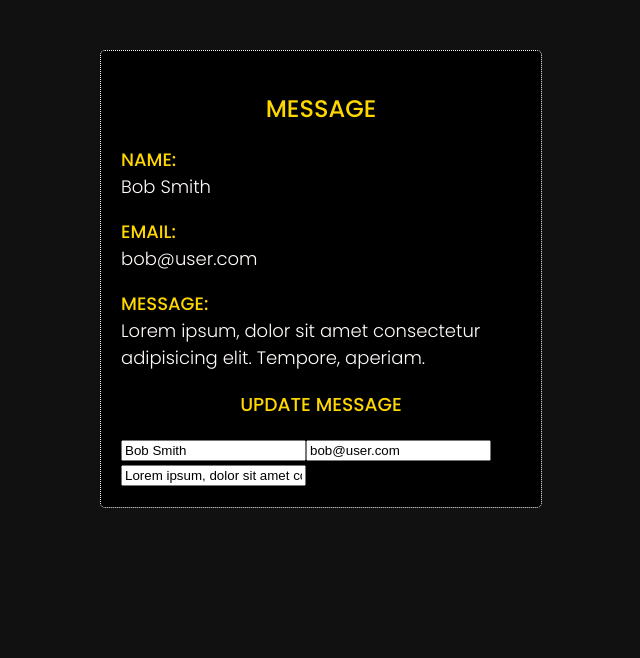
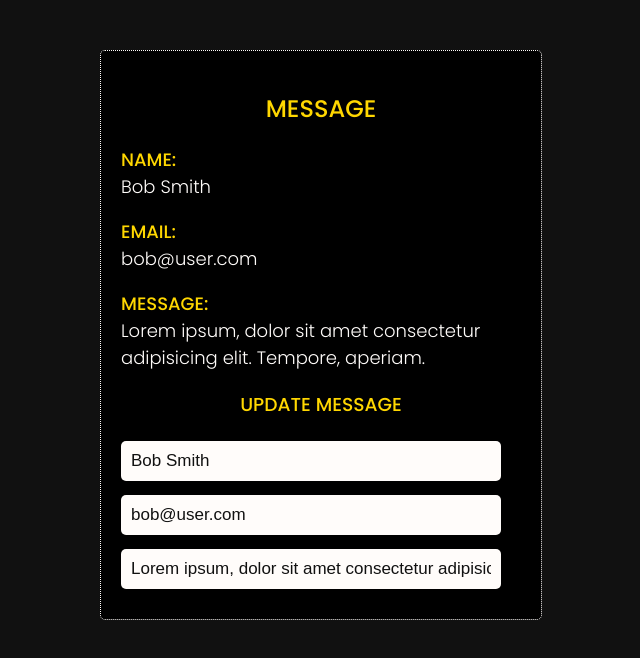
Before and after one commit to Nimira43/The-Apothecary, an Angular app in the folder Angular/Simple-Profile-Card/: page / in a window 1280 px wide. Shown: the top 658 px of the page, without its empty margins (319-959 px from the left). Built offline with nearby package versions, Linux system fonts and the light colour scheme.

Commit message:
Form has two way data binding. Mini project completed.

```diff
--- a/Angular/Simple-Profile-Card/src/styles.scss
+++ b/Angular/Simple-Profile-Card/src/styles.scss
@@ -34,5 +34,17 @@ h2, h3 {
 p {
   font-size: 18px;
   color: #fffcfa;
+}
+
+input {
+  background-color: #fffcfa;
+  color: #111;
+  width: 90%;
+  padding: 10px;
+  margin: 4px 0 10px 0;
+  font-size: 17px;
+  border: none;
+  border-radius: 5px;
+  outline: none;
 
 }
```
